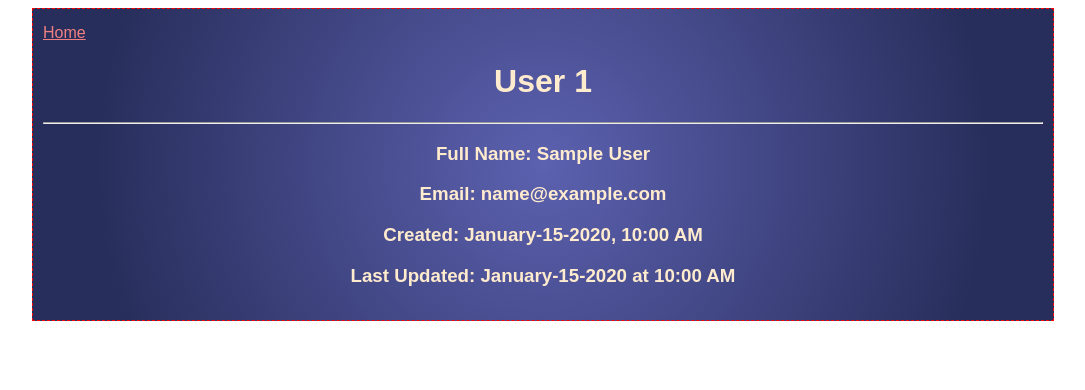
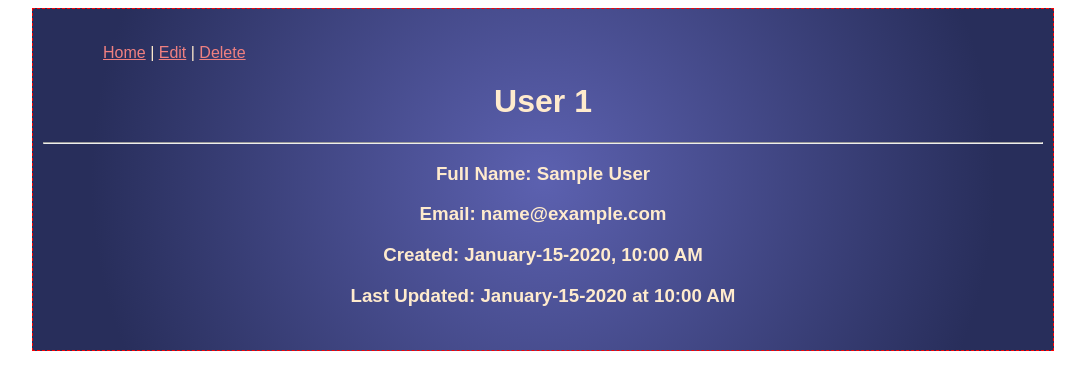
Before and after one commit to smith-cameron/Flask, a Flask app: page /users/1 in a window 1280 px wide. Shown: the top 390 px of the page, without its empty margins (97-1182 px from the left). Run offline with Flask 2, Linux system fonts and the light colour scheme; tables that the repository leaves empty or names only in its code hold one stand-in row (values such as "Sample post").

Commit message:
complete

```diff
--- a/users/server.py
+++ b/users/server.py
@@ -28,9 +28,8 @@ def createUser():
         "ln" : request.form["lastName"],
         "e" : request.form["email"]
     }
-    newUser = mysql.query_db(query, data)
-    #print(newUser)
-    return redirect('/users')
+    user_id = mysql.query_db(query, data)
+    return redirect(f'/users/{user_id}')
 
 @app.route('/users/<user_id>')
 def show(user_id):
@@ -40,7 +39,7 @@ def show(user_id):
     }
     mysql = connectToMySQL('SemiRestfulUsers')
     thisUser = mysql.query_db(query, data)
-    #print(thisUser)
+    print(thisUser)
     return render_template('show.html', users = thisUser, ctf = createFormat, utf = updateFormat)
 
 @app.route('/users/<user_id>/edit')
@@ -51,7 +50,7 @@ def edit(user_id):
     }
     mysql = connectToMySQL('SemiRestfulUsers')
     thisUser = mysql.query_db(query, data)
-    #print(thisUser)
+    print(thisUser)
     return render_template('edit.html', users = thisUser, ctf = createFormat, utf = updateFormat)
 
 @app.route('/users/<user_id>/edit', methods=['POST'])
@@ -70,13 +69,13 @@ def editPost(user_id):
 
 @app.route('/users/<user_id>/delete')
 def delete(user_id):
-    query = ('DELETE * FROM users where id = %(id)s;')
+    query = ('DELETE FROM users where id = %(id)s;')
     data = {
         'id': user_id
     }
     mysql = connectToMySQL('SemiRestfulUsers')
-    toDelete = mysql.query_db(query, data)
-    #print(toDelete)
+    print(user_id)
+    mysql.query_db(query, data)
     return redirect('/users')
 
 @app.route('/', defaults={'path': ''})
--- a/users/static/css/style.css
+++ b/users/static/css/style.css
@@ -1,6 +1,6 @@
 #wrapper{
     margin: 0px auto;
-    padding:15px 10px;
+    padding:15px 10px 25px;
     width: 1000px;
     height: fit-content;
     border: dashed red 1px;
@@ -18,6 +18,10 @@
 .link{
     color:lightcoral;
 }
+#linkNav{
+    padding-left: 60px;
+    margin-top: 20px;
+}
 .navLink{
     margin: 10px 25px;
     color:lightcoral;
@@ -25,7 +29,7 @@
 #displayTable{
     display:block;
     margin: 0px auto;
-    width: 800px;
+    width: 750px;
     border-collapse: collapse;
 }
 .tableData{
--- a/users/templates/create.html
+++ b/users/templates/create.html
@@ -9,7 +9,9 @@
 </head>
 <body>
 <div id="wrapper">
-    <a href="/users" class="link">Home</a>
+    <div id="linkNav">
+        <a href="/users" class="link">Home</a>
+    </div>
     <h1 id="head">Create a User</h1>
     <div id="inputForm" >
         <form action="/users/create" method="POST">
--- a/users/templates/edit.html
+++ b/users/templates/edit.html
@@ -9,7 +9,9 @@
 </head>
 <body>
 <div id="wrapper">
-    <a href="/users" class="link">Home</a>
+    <div id="linkNav">
+        <a href="/users" class="link">Home</a>
+    </div>
     {% for user in users %}
     <h1 id="head">Edit {{user.first_name}}'s Info</h1>
     <div id="inputForm" >
--- a/users/templates/index.html
+++ b/users/templates/index.html
@@ -9,7 +9,9 @@
 </head>
 <body>
 <div id="wrapper">
-    <a href="/users/new" class="navLink">Create New User</a>
+    <div id="linkNav">
+        <a href="/users/new" class="navLink">Create New User</a>
+    </div>
     <h1 id="head">All Users</h1>
     <table id="displayTable">
     <thead>
--- a/users/templates/show.html
+++ b/users/templates/show.html
@@ -9,17 +9,19 @@
 </head>
 <body>
 <div id="wrapper">
-    <a href="/users" class="link">Home</a>
     {% for user in users %}
+    <div id="linkNav">
+    <a href="/users" class="link">Home</a> | <a class="link" href="/users/{{user.id}}/edit">Edit</a> | <a class="link" href="/users/{{user.id}}/delete">Delete</a>
+    </div>
     <h1 id="head">User {{user.id}}</h1>
     <hr>
     <h3 class="subHead">Full Name: {{user.first_name}} {{user.last_name}}</h3>
     <h3 class="subHead">Email: {{user.email}}</h3>
     <h3 class="subHead">Created: {{user.created_at.strftime(ctf)}}</h3>
-    {% if user.created_at != None %}
-        <h3 class="subHead">Last Updated: {{user.updated_at.strftime(utf)}}</h3>
-        {% else %}
-            <p class="subHead">No Updates </p>
+    {% if user.updated_at == None %}
+    <p class="subHead">No Updates </p>
+    {% else %}
+    <h3 class="subHead">Last Updated: {{user.updated_at.strftime(utf)}}</h3>
     {% endif %}
     {% endfor %}
 </div>
```
